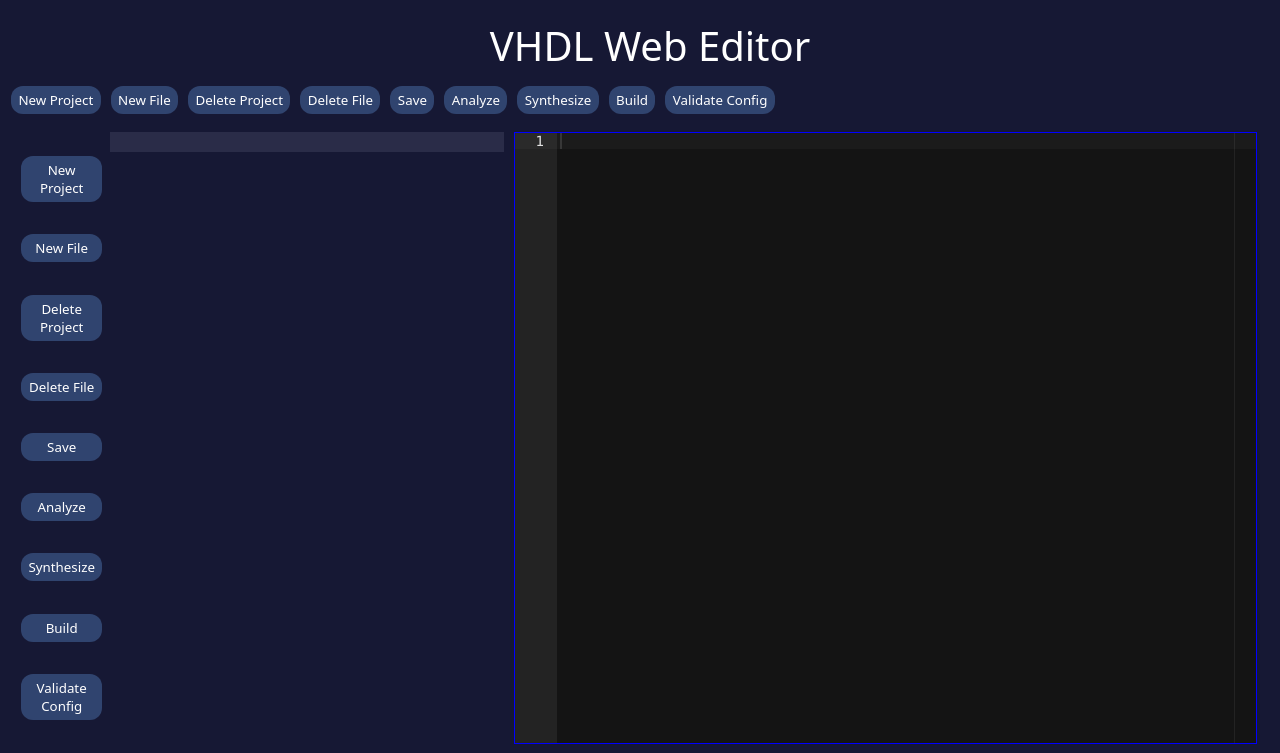
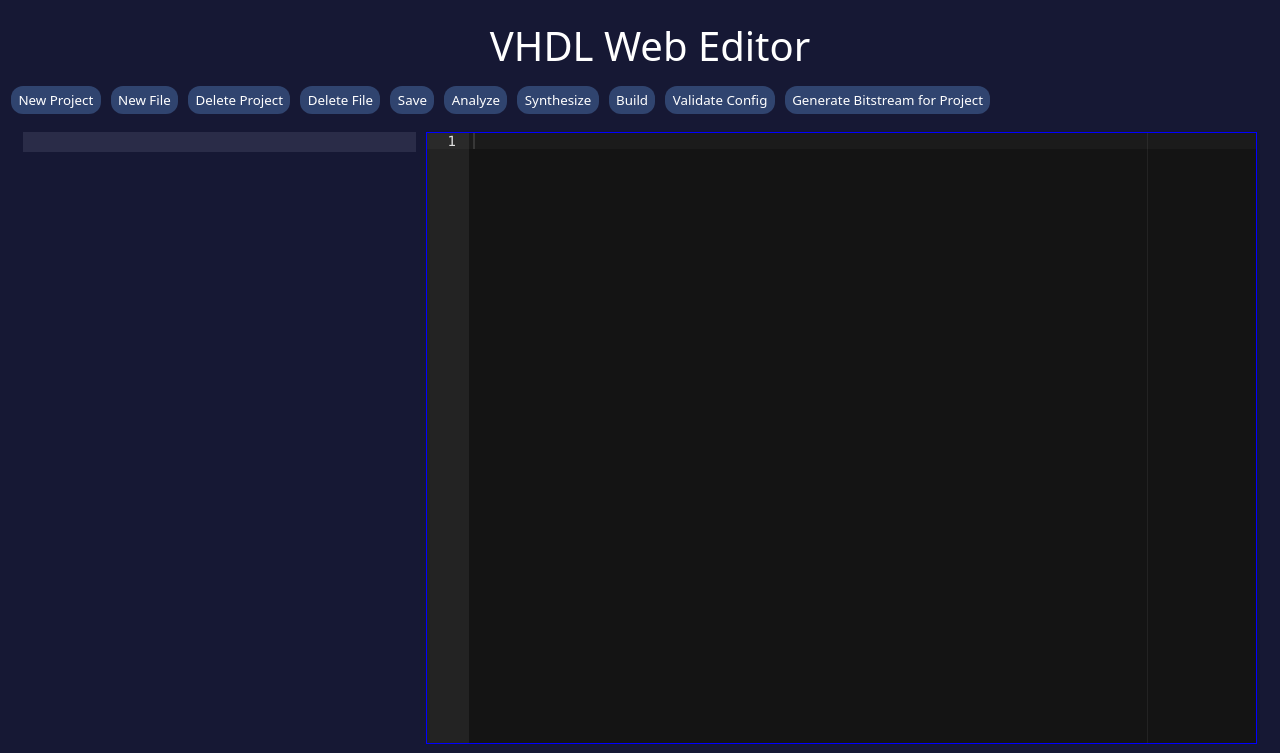
Before and after one commit to dahalankur/es4VHDL, a Flask app: template templates/index.html in a window 1280 px wide. Shown: the top 753 px of the page. Run offline with Flask 2, Linux system fonts and the light colour scheme; the template is opened without the code that fills it, so the values that code supplies are empty; some libraries are stand-ins or nearby versions.

Commit message:
Generate bitstream for projects

```diff
--- a/app.py
+++ b/app.py
@@ -349,6 +349,36 @@ def perform_synthesis(user, to_synthesize):
 def synthesize_file(user):
     return perform_synthesis(user, request.args.get('filename')) # TODO: evaluate the "success" status in the frontend
 
+@app.route("/generate_bin", methods=['GET'])
+@htpasswd.required
+def generate_bin(user):
+    path = os.path.expanduser(f'/h/{user}/.es4/')
+    directory = request.args.get('directory')
+
+    # build(user) TODO: assume project has already been built (FOR TESTING ONLY)
+
+    # from config.toml, get the toplevel module
+    toplevel = ""
+    try:
+        with open(f'{directory}/config.toml', 'r') as f:
+            config = toml.load(f)
+            toplevel = config['toplevel'] if config['toplevel'].endswith('.vhd') else config['toplevel'] + '.vhd'
+
+        script_dir = os.path.dirname(os.path.realpath(__file__))
+        output = safe_run([f"{script_dir}/bin/generate_bin.sh", f'{directory}/{toplevel}'], cwd=os.path.dirname(directory),timeout=30).decode("utf-8")
+        # print(script_dir, output, toplevel, directory) # TODO: log here
+    except Exception as error:
+        app.logger.error(f"{user}: Error generating bin file for toplevel entity {toplevel} -> ", error)
+
+    bitstream = Path(toplevel).stem  +  ".bin"
+    build_success = "Info: Program finished normally." in output
+
+    app.logger.info(f"{user}: Generated bitstream for project {directory}")
+
+    return jsonify({
+            "output" : output,
+            "success" : build_success
+        })
 
 @app.route("/build", methods=['GET'])
 @htpasswd.required
@@ -378,7 +408,7 @@ def build(user):
     output = ""
 
     try:
-        with open(f'{directory}/pin_constraints.pdc', "w") as f: f.write(pin_constraints)
+        with open(f'{directory}/pin_constraints.pcf', "w") as f: f.write(pin_constraints)
 
         output = safe_run(['make', '-j', f'--directory={directory}'], cwd=os.path.dirname(directory) + "/" + os.path.basename(directory), timeout=5).decode("utf-8")
 
@@ -464,7 +494,7 @@ def generate_pinconstraint(user, config):
                 config = toml.load(f)
             pins = config["pins"]
             for varName, pinNumber in pins.items():
-                pins_str += f"ldc_set_location -site {{{pinNumber}}} [get_ports {{{varName}}}]\n"
+                pins_str += f"set_io {varName} {pinNumber}\n"
             app.logger.info(f"{user}: Generated pin constraints from config: {config}")
         except Exception as error:
             # TODO: send to frontend
--- a/templates/index.html
+++ b/templates/index.html
@@ -174,6 +174,22 @@
         }
         else {
             alert("Please select a file to save from the directory tree");
+        }
+    }
+
+    function generate_bin() {
+        if (current_dir) {
+            fetch('/generate_bin?' + new URLSearchParams({
+                directory: current_dir
+            }))
+                .then(function (response) {
+                    console.log(response)
+                    if (response.status != 200) {
+                        alert("Error generating the bin file for the project")
+                    }
+                })
+        } else {
+            alert("Please select a project to generate bitstream from the directory tree");
         }
     }
 
@@ -371,11 +387,12 @@ function rightClickFile() {
             <button class="button-40" role="button" onclick="synthesize()">Synthesize</button>
             <button class="button-40" id="Build" onclick="build()">Build</button>
             <button class="button-40" id="ValidateTOML" onclick="save_file(); validateToml()">Validate Config</button>
+            <button class="button-40" id="Generate_Bin" onclick="generate_bin()">Generate Bitstream for Project</button>
 
         </div>
     </div>
     <div class="bottom-box">
-
+<!--
         <div class="navbar-side" id="navbar-side">
             <button class="button-40" id="New_Project" onclick="new_project()">New Project</button>
             <button class="button-40" id="New_File" onclick="new_file()">New File</button>
@@ -386,7 +403,8 @@ function rightClickFile() {
             <button class="button-40" role="button" onclick="synthesize()">Synthesize</button>
             <button class="button-40" id="Build" onclick="build()">Build</button>
             <button class="button-40" id="ValidateTOML" onclick="save_file(); validateToml()">Validate Config</button>
-        </div>
+
+        </div> -->
         <!-- the resizabel file tree  -->
         <div class="resize" id="filetree">
             <!-- Directory tree begins -->
```
